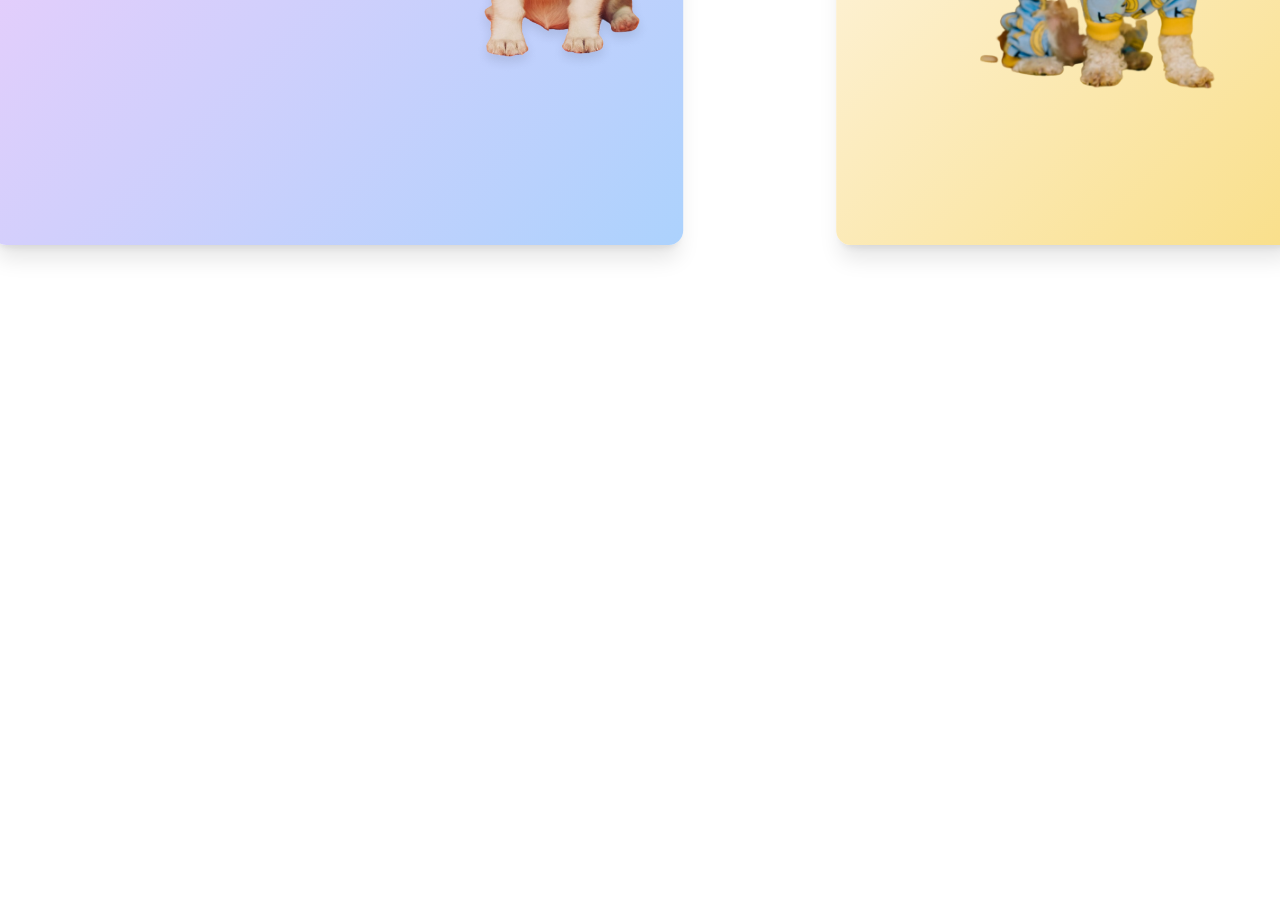
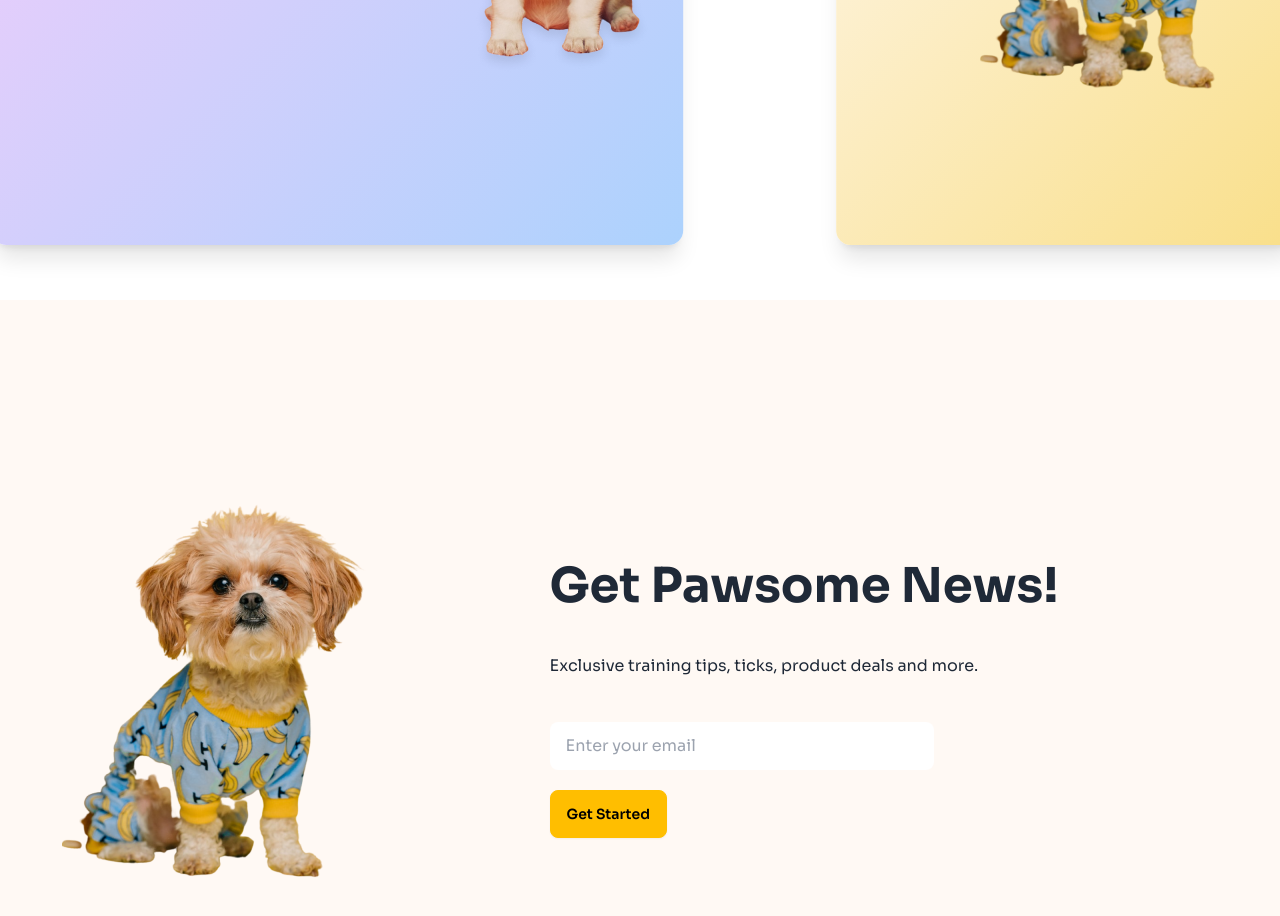
Before and after one commit to shadmansalimameo12/assignment-03, a plain HTML site: page index.html in a window 1280 px wide. Shown: the part 2708-3624 px from the top of the page. Before the commit the page ends 3008 px from the top, so only its background shows below. Drawn offline with nearby package versions, Linux system fonts and the light colour scheme; a web font is replaced by a local one.

Commit message:
added footer up

```diff
--- a/index.html
+++ b/index.html
@@ -478,16 +478,30 @@
         </section>
 
 
+        <!-- Everyday Low price Section end -->
 
 
 
 
-
-
-
-
-
-        <!-- Everyday Low price Section end -->
+        <!-- pawsome news start -->
+         <section class="container mx-auto lg:relative text-center lg:text-left scale-90 lg:scale-100">
+            <div class="hero min-h-screen bg-[#FFF9F4] ">
+                <div class="hero-content flex-col lg:flex-row">
+                  <img
+                    src="./c1-assets/cute-pet-mid.png"
+                    class="max-w-sm rounded-lg  lg:relative right-40 bg-none" />
+                  <div class="lg:space-y-5">
+                    <h1 class="text-5xl font-bold">Get Pawsome News!</h1>
+                    <p class="py-6">
+                        Exclusive training tips, ticks, product deals and more.
+                    </p>
+                    <p><input type="text" placeholder="Enter your email" class="input input-primary w-96 border-none" /></p>
+                    <button class="btn btn-warning">Get Started</button>
+                  </div>
+                </div>
+              </div>
+         </section>
+        <!-- pawsome news end -->
 
 
 
@@ -501,7 +515,15 @@
     </main>
 
     <!-- footer section -->
-    <footer></footer>
+    <footer>
+
+
+
+
+
+
+
+    </footer>
 
 </body>
 
```
